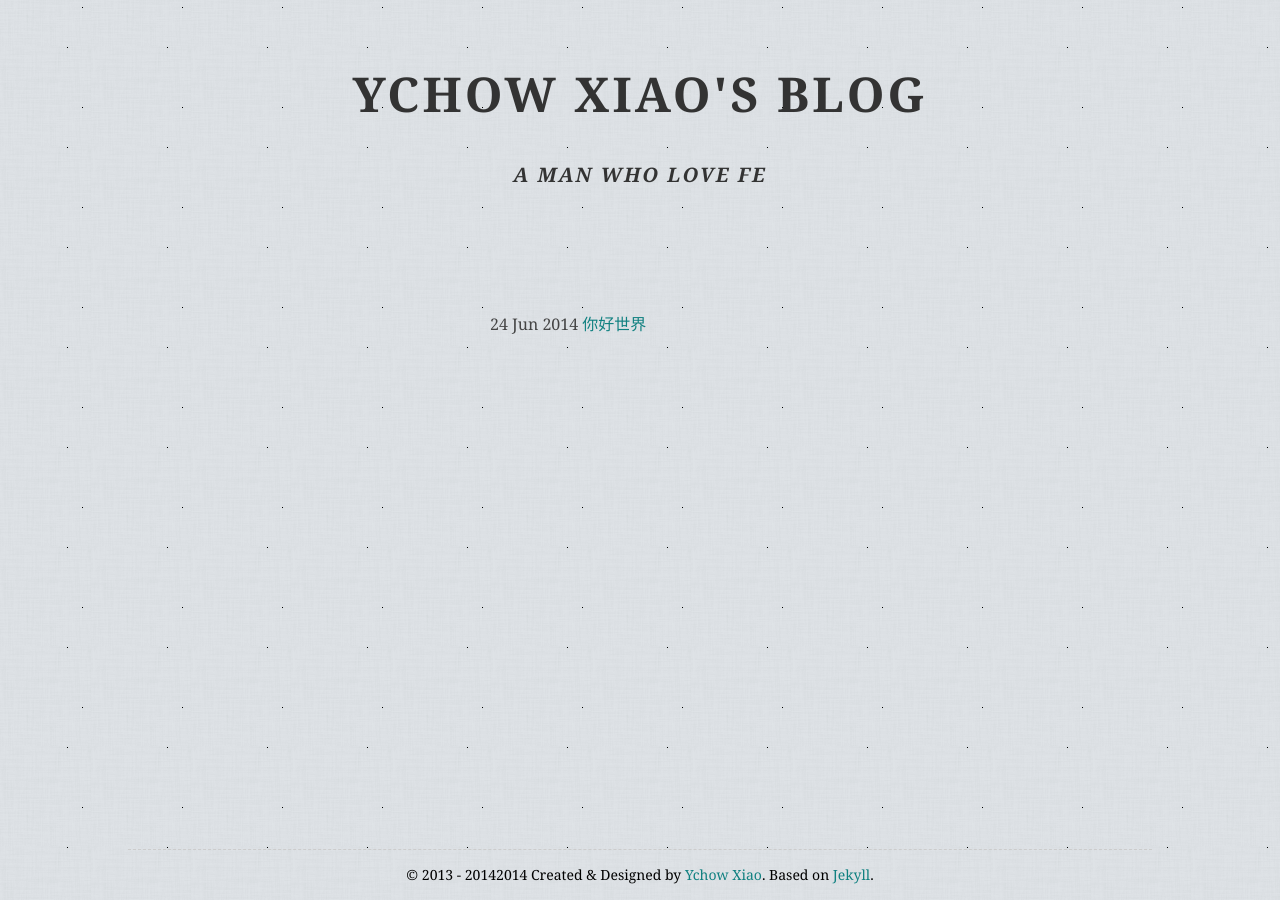
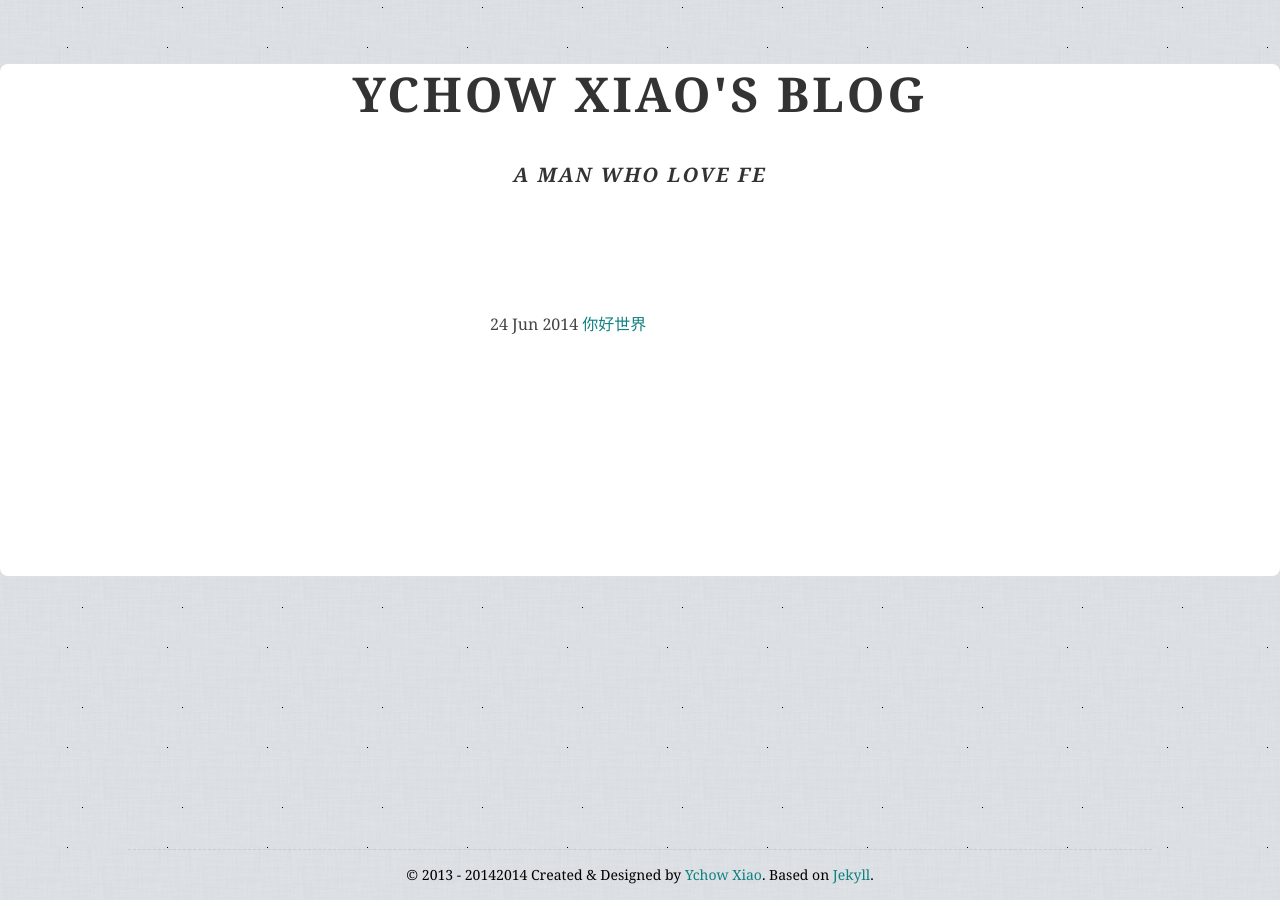
Before and after one commit to kai517/ychowxiao, a Jekyll site: the page built from index.html, in a window 1280 px wide. Built offline with Jekyll 4.4.1, drawn with Linux system fonts in a browser that asks for light colours.

Commit message:
Update main.css

```diff
--- a/css/main.css
+++ b/css/main.css
@@ -108,6 +108,7 @@ a:hover {
   color: #cc3311;
 }
 
+article{background:#fff;border-radius:8px;min-height:512px;}
 h1,h2{text-align: center;font-size: 48px;text-decoration:italic;color:rgb(51,51,51);line-height: 59px;letter-spacing:3px;text-transform:uppercase;}
 h2{letter-spacing:2px;font-style:italic;color:#333;font-size:20px;line-height:24px;}
 p{text-align: center;line-height: 30px;}
```
